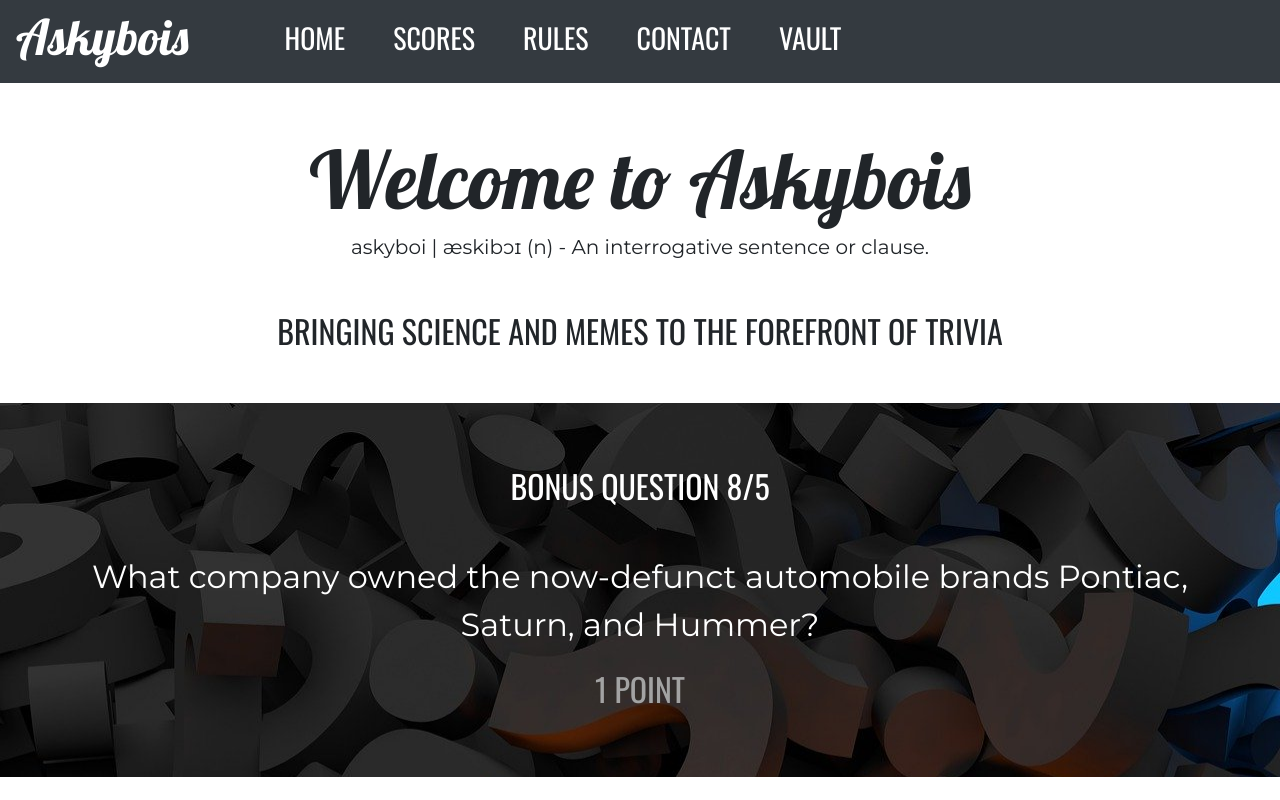
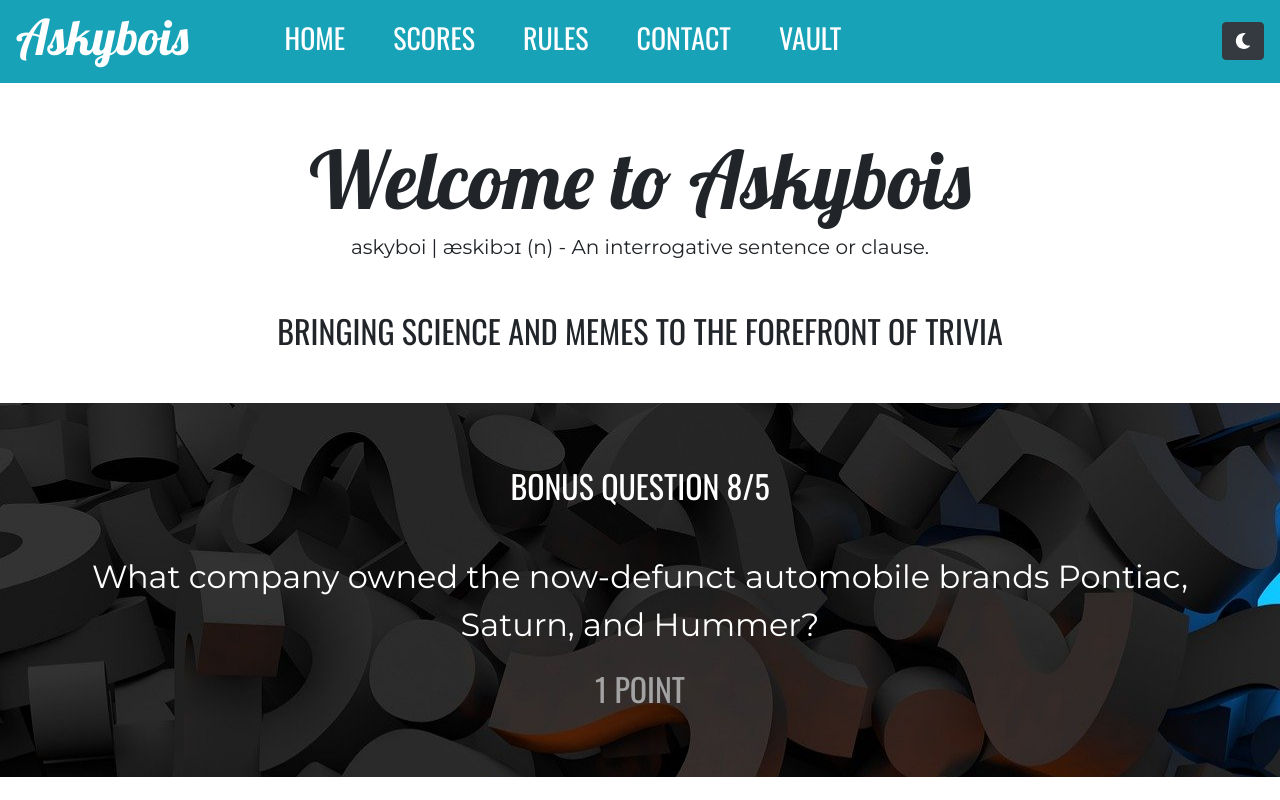
Before and after one commit to TimWatervoort/askybois-frontend, a React (Create React App) app: page /#/ in a window 1280 px wide. Shown: the top 800 px of the page. Built offline with nearby package versions, Linux system fonts and the light colour scheme.

Commit message:
beginnings of dark mode

```diff
--- a/package.json
+++ b/package.json
@@ -3,6 +3,9 @@
   "version": "0.1.0",
   "private": true,
   "dependencies": {
+    "@fortawesome/fontawesome-svg-core": "^1.2.30",
+    "@fortawesome/free-solid-svg-icons": "^5.14.0",
+    "@fortawesome/react-fontawesome": "^0.1.11",
     "@testing-library/jest-dom": "^4.2.4",
     "@testing-library/react": "^9.3.2",
     "@testing-library/user-event": "^7.1.2",
--- a/src/App.css
+++ b/src/App.css
@@ -1,3 +1,11 @@
+.ask-bg-dark {
+  background-color: #2b2b2b;
+}
+
+.ask-bg-light {
+  background-color: 'white' !important;
+}
+
 .ask-header {
   font-family: 'Lobster', cursive;
 }
--- a/src/App.js
+++ b/src/App.js
@@ -1,4 +1,4 @@
-import React from 'react';
+import React, { useState } from 'react';
 import './App.css';
 import Navbar from 'components/Navbar';
 import Home from 'screens/Home';
@@ -9,12 +9,15 @@ import Vault from 'screens/Vault';
 import { Switch, Route } from 'react-router-dom';
 
 function App() {
+
+  const [mode, setMode] = useState('light');
+
   return (
-    <div className="App">
-      <Navbar />
+    <div className={`ask-app-${mode}`}>
+      <Navbar mode={ mode } setMode={ setMode } />
 
       <Switch>
-        <Route exact path='/' component={ Home } />
+        <Route exact path='/'><Home mode={mode} /></Route>
         <Route path='/scores' component={ Scores } />
         <Route path='/rules' component={ Rules } />
         <Route path='/contact' component={ Contact } />
--- a/src/components/Navbar/Navbar.js
+++ b/src/components/Navbar/Navbar.js
@@ -1,11 +1,14 @@
 import React, { useState } from 'react';
 import { Link } from 'react-router-dom';
+import { FontAwesomeIcon } from '@fortawesome/react-fontawesome'
+import { faMoon, faSun } from '@fortawesome/free-solid-svg-icons'
 
 const Navbar = props => {
+  const { mode, setMode } = props;
   const [isOpen, setIsOpen] = useState(false);
 
   return (
-    <nav className='navbar navbar-expand-md navbar-dark bg-dark py-2'>
+    <nav className={`navbar navbar-expand-md py-2 bg-${mode === 'light' ? 'info' : 'dark'}`}>
       <Link to='/' className='text-white ask-navbar-brand mr-5'><h3 className='ask-navbar-brand'>Askybois</h3></Link>
       <button className='navbar-toggler' type='button' onClick={() => setIsOpen(!isOpen)}>
         <span className='navbar-toggler-icon' />
@@ -19,6 +22,9 @@ const Navbar = props => {
           <li className='nav-item ml-5'><Link to='/vault' className='ask-nav text-white'><h3>VAULT</h3></Link></li>
         </ul>
       </div>
+      <button onClick={ () => setMode(`${mode === 'light' ? 'dark' : 'light'}`) } className={`btn btn-${mode === 'light' ? 'dark' : 'light'}`}>
+        <FontAwesomeIcon icon={mode === 'light' ? faMoon : faSun} />
+      </button>
     </nav>
   )
 }
--- a/src/components/ShortScores/ShortScores.js
+++ b/src/components/ShortScores/ShortScores.js
@@ -2,6 +2,9 @@ import React from 'react';
 import ScoreEntry from 'components/ScoreEntry';
 
 const ShortScores = props => {
+
+  const { mode } = props;
+
   return (
   <div className='container-fluid'>
     <div className='text-center row my-5'>
@@ -26,10 +29,10 @@ const ShortScores = props => {
       </div>
     </div>
 
-    <div className='row mb-2'>
+    <div className='row pb-2'>
       <div className='col'>
-        <div className='card'>
-          <div className='card-body p-0'>
+        <div className={`card ask-bg-${mode}`}>
+          <div className={`card-body p-0 ask-bg-${mode}`}>
             <div className='container-fluid'>
               <div className='row px-0 text-center'>
 
--- a/src/screens/Home/Home.js
+++ b/src/screens/Home/Home.js
@@ -3,10 +3,10 @@ import BonusQuestion from 'components/BonusQuestion';
 import ShortScores from 'components/ShortScores';
 import scores from 'util/scores';
 
-const Home = props => {
+const Home = ({ mode }) => {
 
   return (
-    <div className='container-fluid text-center mt-5'>
+    <div className={`container-fluid text-center pt-5 ${ mode === 'light' ? 'bg-white text-black' : 'ask-bg-dark text-white' }`}>
       <div className='row'>
         <div className='col'>
           <h1 className='ask-greeting'>Welcome to Askybois</h1>
@@ -15,7 +15,7 @@ const Home = props => {
         </div>
       </div>
       <BonusQuestion />
-      <ShortScores scores={ scores.slice(0,3) } />
+      <ShortScores mode={ mode } scores={ scores.slice(0,3) } />
     </div>
   )
 }
```
Also changed, not shown: 1 other file (tests, documents, lock files or other folders).
